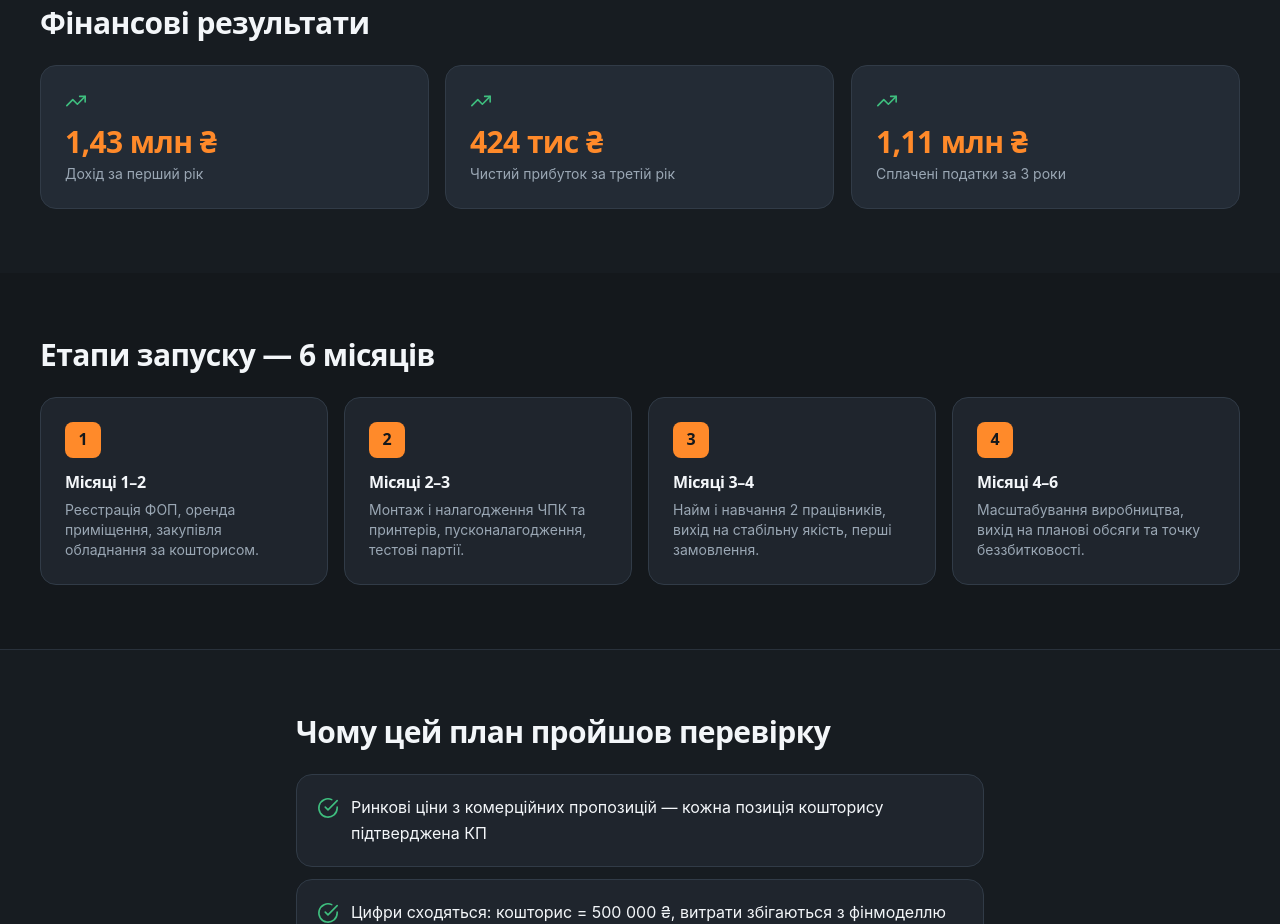
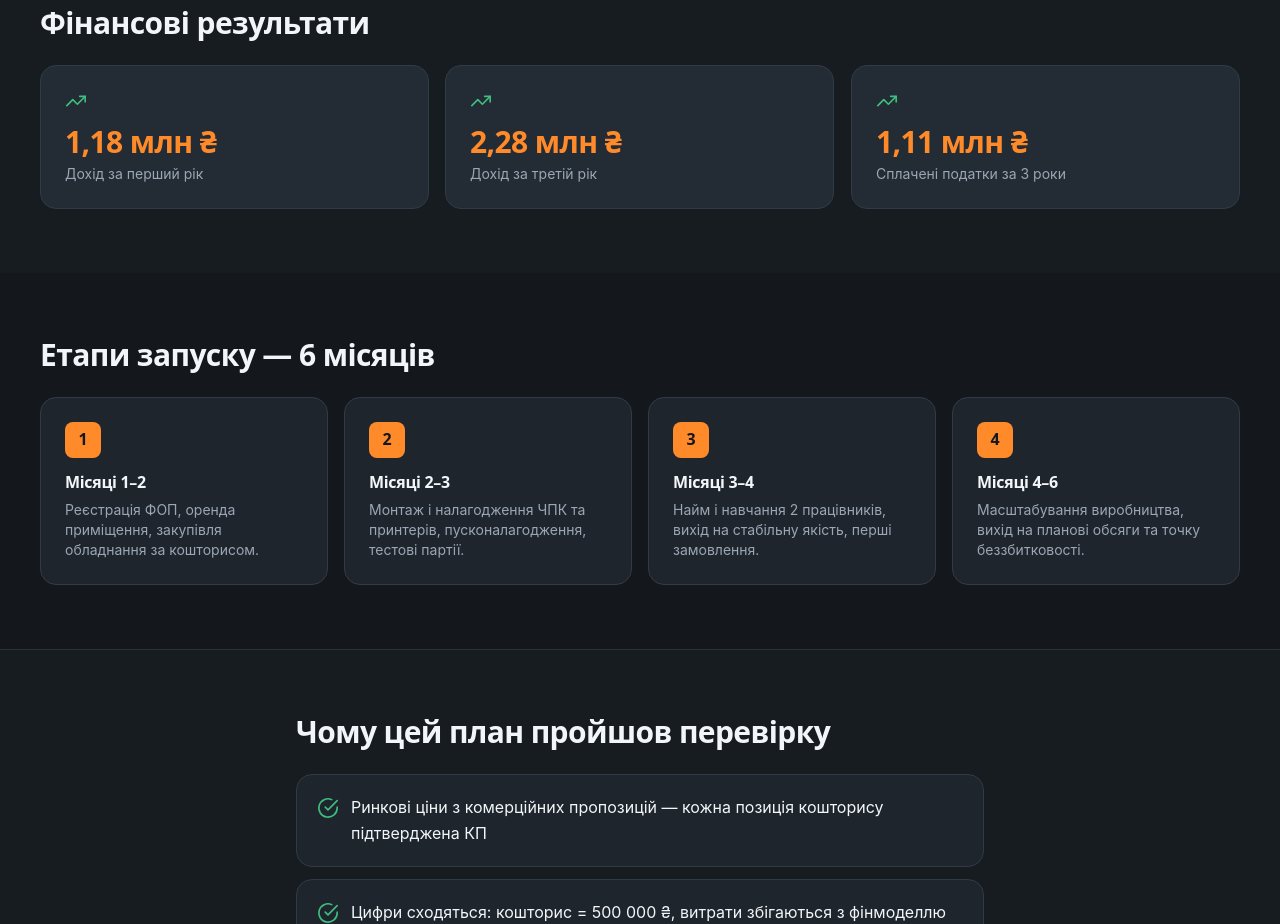
Before and after one commit to IronFill/grantplan, an Astro site: page /case-bpla in a window 1280 px wide. Shown: the part 1940-2864 px from the top of the page. Built offline with nearby package versions, Linux system fonts and the light colour scheme; Astro itself is replaced by a stand-in of ours.

Commit message:
content: узгоджено фінрезультати кейсу з фінмоделлю
Дохід у кейсі приведено до цифр фінансової моделі (xlsx):
рік 1 — 1,18 млн ₴, рік 3 — 2,28 млн ₴ (замість 1,43 млн і показника
чистого прибутку, якого не було чистим значенням у моделі). Податки за
3 роки (1,11 млн ₴) збережено. Траєкторія доходу + податки + робочі
місця точніше відображають цінність для грантової програми.

Co-Authored-By: Claude Opus 4.8 <noreply@anthropic.com>
Claude-Session: https://claude.ai/code/session_01VYjSGqzTnh142tj8P83d6u

```diff
--- a/src/pages/case-bpla.astro
+++ b/src/pages/case-bpla.astro
@@ -26,8 +26,8 @@ const estimateTotal = estimate.reduce((a, b) => a + b.sum, 0);
 const uah = (n: number) => n.toLocaleString('uk-UA').replace(/,/g, ' ') + ' ₴';
 
 const financials = [
-  { label: 'Дохід за перший рік', value: '1,43 млн ₴' },
-  { label: 'Чистий прибуток за третій рік', value: '424 тис ₴' },
+  { label: 'Дохід за перший рік', value: '1,18 млн ₴' },
+  { label: 'Дохід за третій рік', value: '2,28 млн ₴' },
   { label: 'Сплачені податки за 3 роки', value: '1,11 млн ₴' },
 ];
 
```
